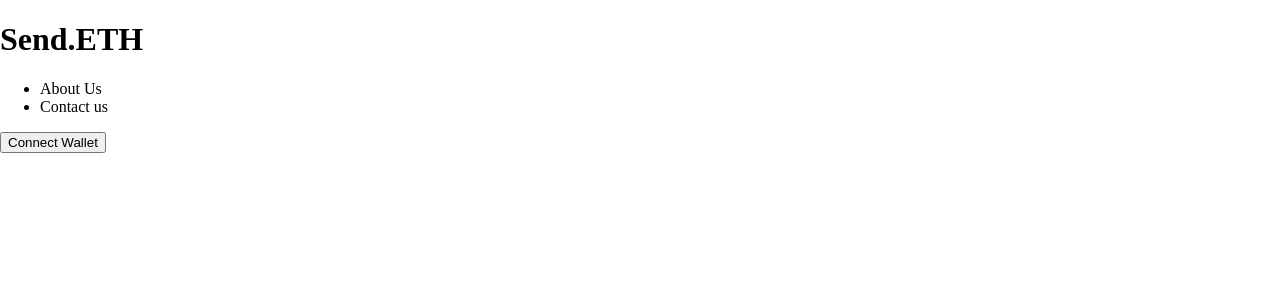
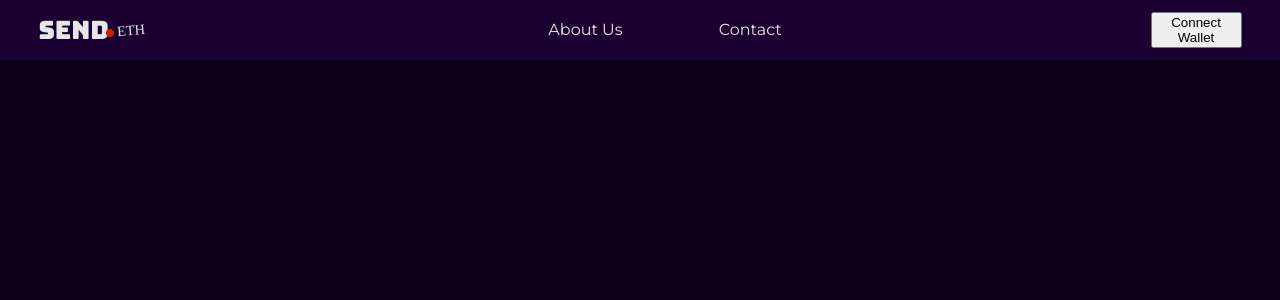
Before and after one commit to Odejide-Oluwafemi/Send.Eth, a React (Vite) app in the folder frontend_client/: page / in a window 1280 px wide. Shown: the top 300 px of the page. Built offline with nearby package versions, Linux system fonts and the light colour scheme.

Commit message:
header and navbar

```diff
--- /dev/null
+++ b/frontend_client/global.css
@@ -0,0 +1,13 @@
+
+:root {
+  --dark-bg-color: #0b0014;
+  --bg-color: #1b0032;
+  --purple: #500073;
+  --orange: #C62300;
+  --orange-accent: #F14A00;
+
+  --text-white: rgb(230, 230, 230);
+  --font-bungee: "Bungee", sans-serif;
+  --font-montserrat: "Montserrat", sans-serif;
+  --font-inter: "Inter", sans-serif;
+}
--- a/frontend_client/index.html
+++ b/frontend_client/index.html
@@ -4,6 +4,13 @@
     <meta charset="UTF-8" />
     <link rel="icon" type="image/svg+xml" href="/vite.svg" />
     <meta name="viewport" content="width=device-width, initial-scale=1.0" />
+    <link rel="preconnect" href="https://fonts.googleapis.com" />
+    <link rel="preconnect" href="https://fonts.gstatic.com" crossorigin />
+    <link
+      href="https://fonts.googleapis.com/css2?family=Bungee&family=Inter:ital,opsz,wght@0,14..32,100..900;1,14..32,100..900&family=Montserrat:ital,wght@0,100..900;1,100..900&display=swap"
+      rel="stylesheet"
+    />
+    <link rel="stylesheet" href="./global.css" />
     <title>Send.Eth</title>
   </head>
   <body>
--- a/frontend_client/src/components/Logo.jsx
+++ b/frontend_client/src/components/Logo.jsx
@@ -1,7 +1,9 @@
 const Logo = () => {
   return (
-    <div>
-      <h1>Send.ETH</h1>
+    <div id="logo">
+      <span id="logo-send">Send</span>
+      <span id="logo-dot"></span>
+      <span id="logo-eth">ETH</span>
     </div>
   );
 };
--- a/frontend_client/src/components/NavBar.jsx
+++ b/frontend_client/src/components/NavBar.jsx
@@ -2,8 +2,8 @@ export function NavBar() {
   return (
     <nav>
       <ul>
-        <li>About Us</li>
-        <li>Contact us</li>
+        <li>About Us<div></div></li>
+        <li>Contact<div></div></li>
       </ul>
     </nav>
   );
--- a/frontend_client/src/styles/app.css
+++ b/frontend_client/src/styles/app.css
@@ -1,4 +1,98 @@
 body {
+  font-family: var(--font-montserrat);
   margin: 0;
   padding: 0;
+  box-sizing: border-box;
+  background-color: var(--dark-bg-color);
+  color: var(--text-white);
 }
+
+* {
+  margin: 0;
+  transition: all 0.3s ease;
+}
+
+header {
+  background-color: var(--bg-color);
+  display: flex;
+  flex-direction: row;
+  justify-content: space-between;
+  align-items: center;
+  padding: 10px 3%;
+  height: 5vh;
+}
+
+#logo {
+  display: flex;
+  flex-direction: row;
+  justify-content: center;
+  align-items: center;
+}
+
+#logo > span {
+  text-align: center;
+}
+
+span#logo-send {
+  font-size: 1.58rem;
+  font-family: var(--font-bungee);
+}
+
+span#logo-dot {
+  background-color: var(--orange);
+  width: 8px;
+  height: 8px;
+  border-radius: 50%;
+  align-self: self-end;
+  position: relative;
+  top: -10px;
+  right: 3px;
+}
+
+span#logo-eth {
+  transform: rotateZ(-5deg);
+  font-size: 0.9rem;
+  font-family: cursive;
+}
+
+nav {
+  width: 100%;
+  padding: 0;
+}
+
+nav > ul {
+  display: flex;
+  justify-content: center;
+  align-items: center;
+  gap: 20px;
+}
+
+nav > ul > li {
+  list-style-type: none;
+  width: 15%;
+  text-align: center;
+  cursor: pointer;
+  /* border-bottom: 0px solid transparent; */
+  display: flex;
+  flex-direction: column;
+  justify-content: center;
+  align-items: center;
+  gap: 2px;
+}
+
+nav > ul > li:hover {
+  font-weight: bold;
+  /* border-bottom: 1px solid var(--orange-accent); */
+}
+
+nav > ul > li > div {
+  text-align: center;
+  width: 0%;
+  height: 0px;
+  background-color: var(--orange-accent);
+}
+
+nav > ul > li:hover > div {
+  width: 50%;
+  height: 2px;
+}
```
